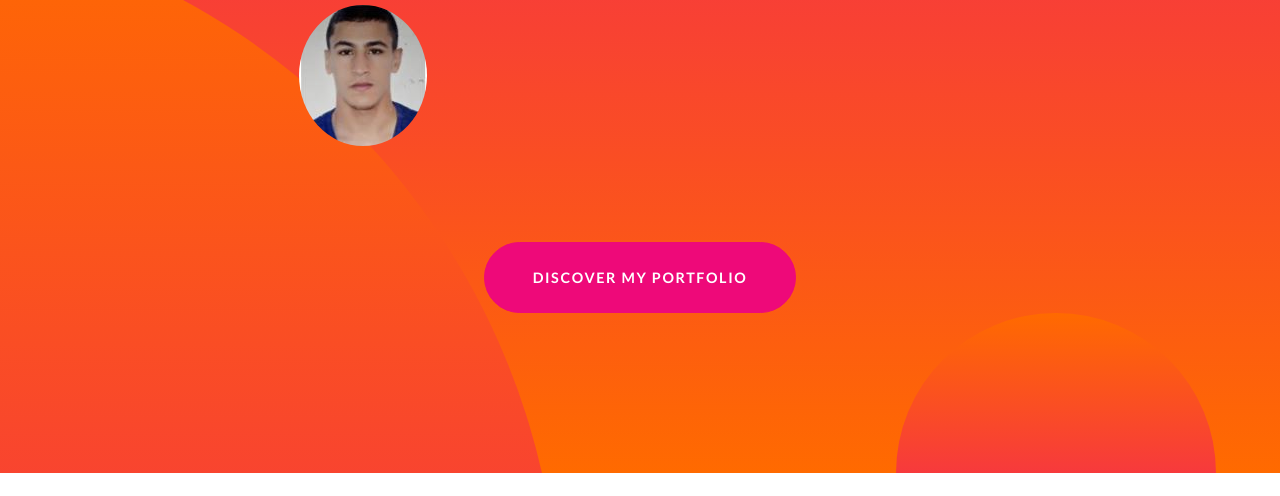
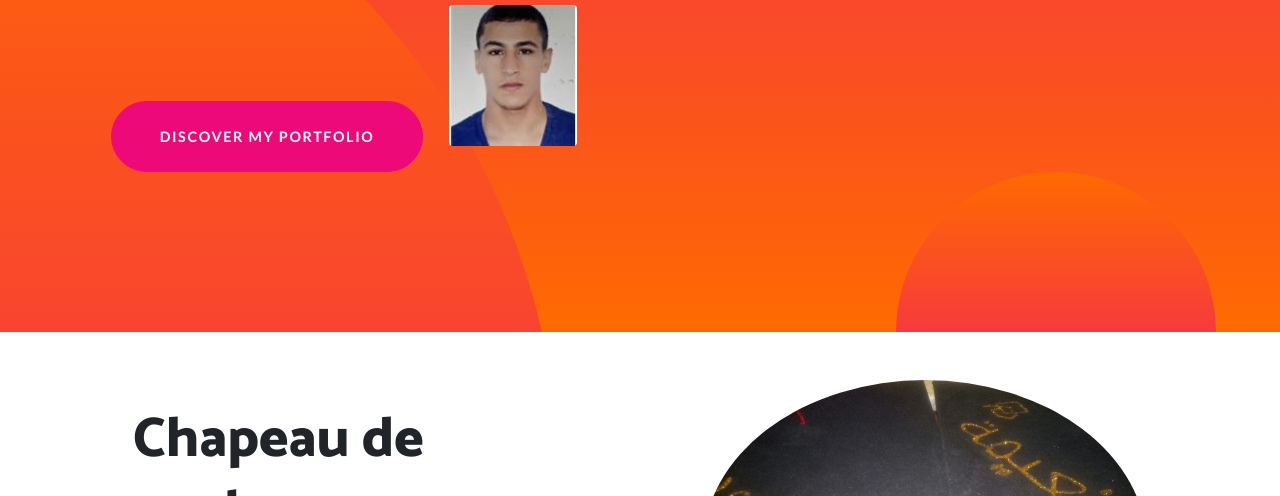
Before and after one commit to AmmarHarrat/AmmarHarrat.github.io, a website: page index.html in a window 1280 px wide. Shown: the part 604-1100 px from the top of the page. Drawn offline with Linux system fonts and the light colour scheme.

Commit message:
Update index.html

```diff
--- a/index.html
+++ b/index.html
@@ -54,7 +54,7 @@
         <h2 class="masthead-subheading mb-0">
           <div class="col-lg-6 order-lg-2">
           <div class="p-5">
-            <img class="img-fluid rounded-circle" src="img/Capture.JPG" alt="">
+            <img class="rounded float-right" src="img/Capture.JPG" alt="">
           </div>
         </div></h2>
         <a href="#produit" class="btn btn-primary btn-xl rounded-pill mt-5">Discover my Portfolio</a>
```
